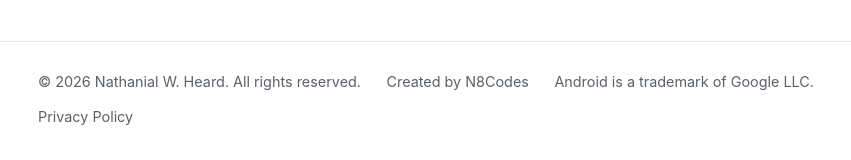
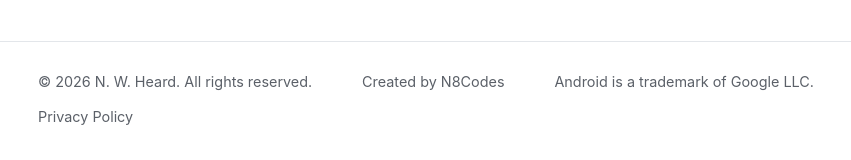
Before and after one commit to N8Codes/N8Codes.github.io, a plain HTML site: page index.html in a window 1280 px wide. Shown: the part 2058-2218 px from the top of the page, without its empty margins (214-1065 px from the left). Drawn offline with Linux system fonts and the light colour scheme.

Commit message:
Footers: N. W. Heard

```diff
--- a/index.html
+++ b/index.html
@@ -119,7 +119,7 @@
 
     <footer>
         <div class="container">
-            <span>© 2026 Nathanial W. Heard. All rights reserved.</span>
+            <span>© 2026 N. W. Heard. All rights reserved.</span>
             <span>Created by N8Codes</span>
             <span>Android is a trademark of Google LLC.</span>
             <a href="privacy.html">Privacy Policy</a>
```
Also changed, not shown: namtar.html (+1 -1 lines), noted-about.html (+1 -1 lines), noted.html (+1 -1 lines), nutcracker.html (+1 -1 lines), privacy-dragonwatch.html (+1 -1 lines), privacy-namtar.html (+1 -1 lines), privacy-nutcracker.html (+1 -1 lines), privacy.html (+1 -1 lines).
